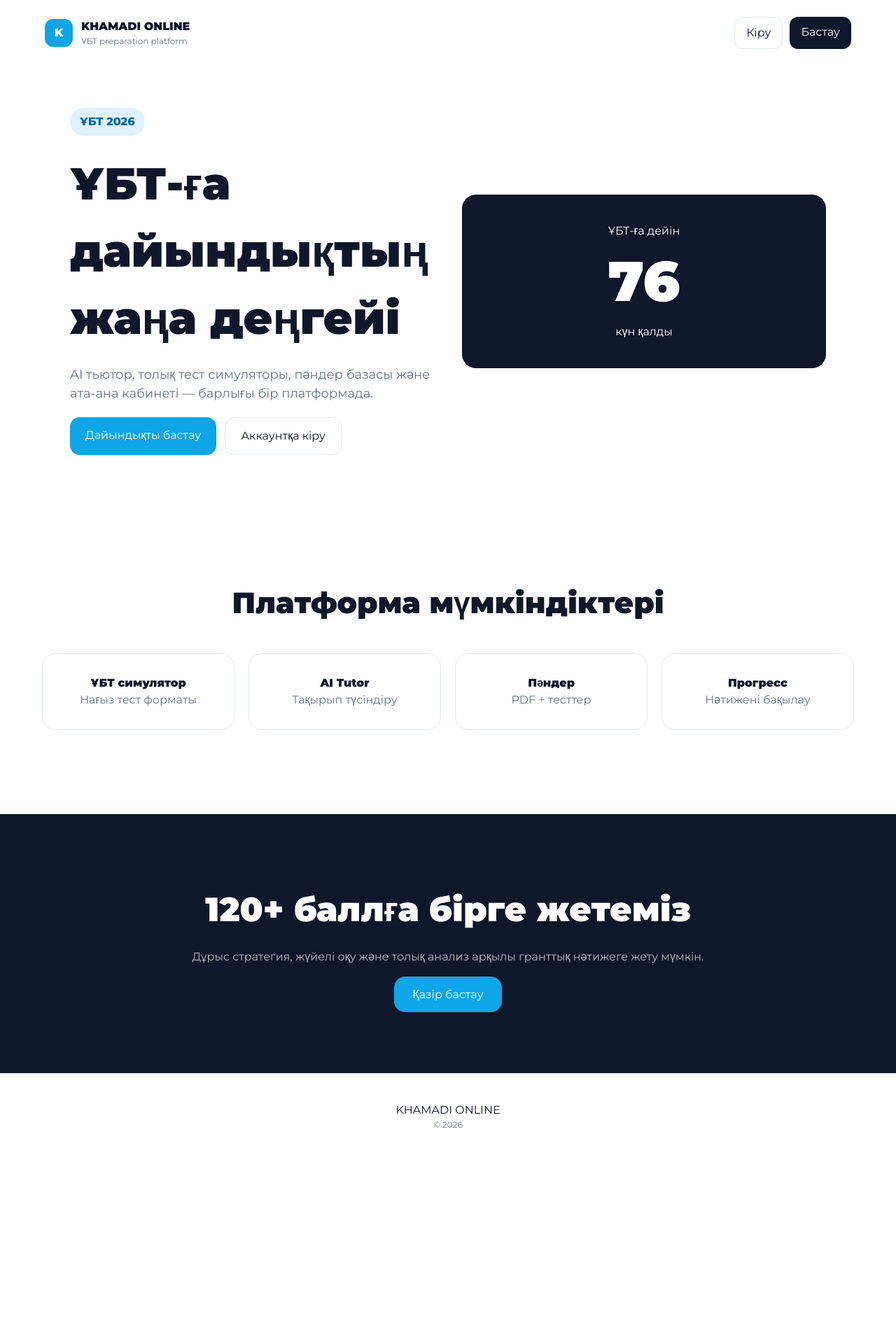
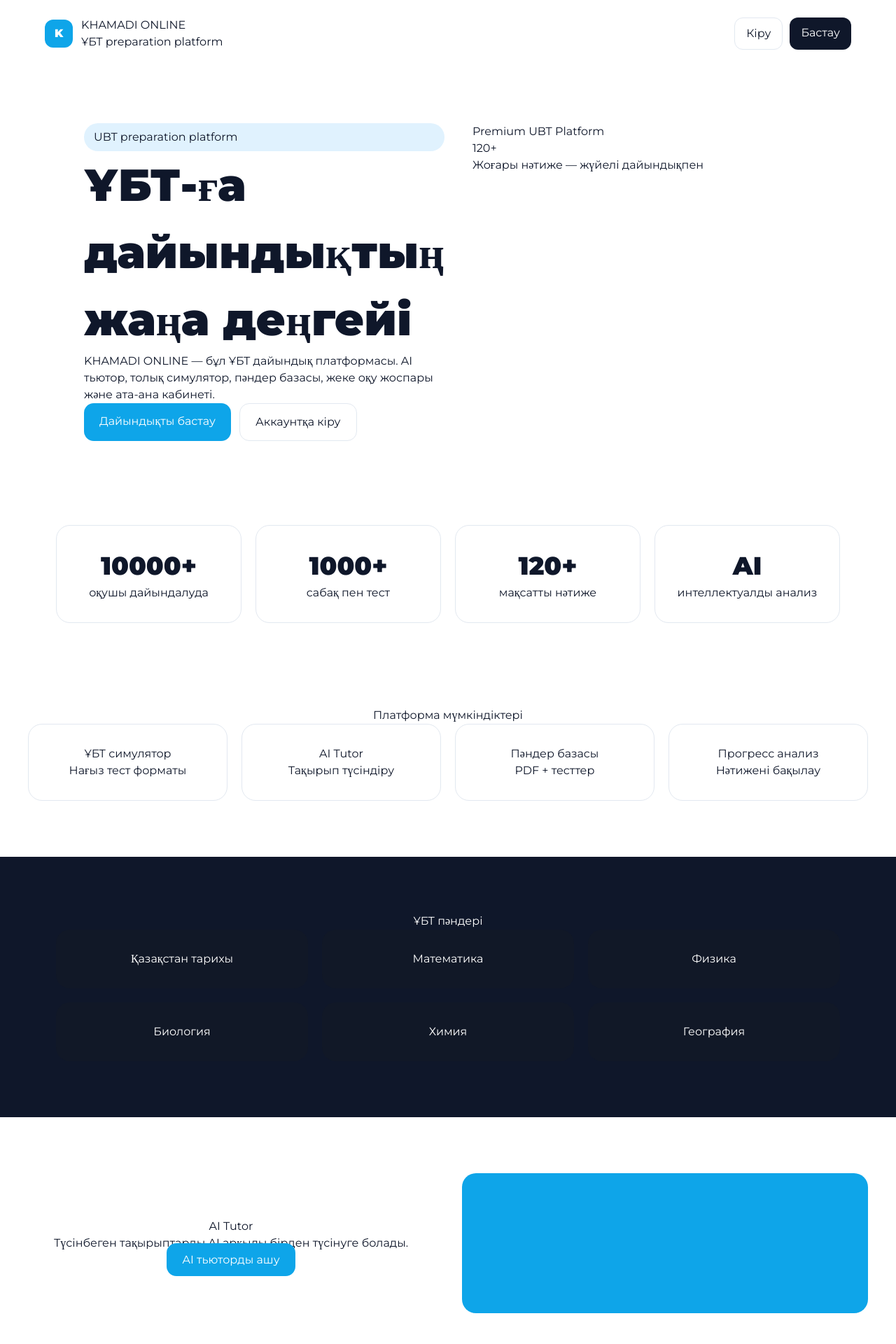
Before and after one commit to khamadi-online-288/khamadi-online, a Next.js app: page / in a window 1280 px wide. Shown: the top 1920 px of the page at 70% size. Before the commit the page ends 1656 px from the top, so only its background shows below. Built offline with nearby package versions, Linux system fonts and the light colour scheme.

Commit message:
landing page

```diff
--- a/app/page.tsx
+++ b/app/page.tsx
@@ -1,29 +1,48 @@
 'use client'
 
 import { motion } from 'framer-motion'
-import { useEffect, useState } from 'react'
-
-function getDaysToUBT() {
-  const target = new Date('2026-06-20T00:00:00')
-  const now = new Date()
-  const diff = target.getTime() - now.getTime()
-  return Math.max(0, Math.ceil(diff / (1000 * 60 * 60 * 24)))
-}
 
 export default function HomePage() {
-  const [days, setDays] = useState(0)
-
-  useEffect(() => {
-    setDays(getDaysToUBT())
-  }, [])
-
   return (
     <main style={s.page}>
 
-      {/* HEADER */}
+      <Header />
+
+      <Hero />
+
+      <Stats />
+
+      <Features />
+
+      <Subjects />
+
+      <AISection />
+
+      <Simulator />
+
+      <Universities />
+
+      <Parents />
+
+      <Testimonials />
+
+      <CTA />
+
+      <Footer />
+
+    </main>
+  )
+}
+
+/* ---------- HEADER ---------- */
+
+function Header(){
+return(
 <header style={s.header}>
-        <div style={s.logoBox}>
+
+<div style={s.logoWrap}>
 <div style={s.logo}>K</div>
+
 <div>
 <div style={s.logoTitle}>KHAMADI ONLINE</div>
 <div style={s.logoSub}>ҰБТ preparation platform</div>
@@ -34,17 +53,24 @@ export default function HomePage() {
 <a href="/login" style={s.navBtn}>Кіру</a>
 <a href="/register" style={s.navPrimary}>Бастау</a>
 </div>
+
 </header>
+)
+}
 
-      {/* HERO */}
+/* ---------- HERO ---------- */
+
+function Hero(){
+return(
 <section style={s.hero}>
 
 <motion.div
-          initial={{opacity:0, y:60}}
-          animate={{opacity:1, y:0}}
+initial={{opacity:0,y:60}}
+animate={{opacity:1,y:0}}
 transition={{duration:0.8}}
 >
-          <div style={s.badge}>ҰБТ 2026</div>
+
+<div style={s.badge}>UBT preparation platform</div>
 
 <h1 style={s.heroTitle}>
 ҰБТ-ға дайындықтың
@@ -52,97 +78,95 @@ export default function HomePage() {
 жаңа деңгейі
 </h1>
 
-          <p style={s.heroSub}>
-            AI тьютор, толық тест симуляторы,
-            пәндер базасы және ата-ана кабинеті —
-            барлығы бір платформада.
+<p style={s.heroText}>
+KHAMADI ONLINE — бұл ҰБТ дайындық платформасы.
+AI тьютор, толық симулятор, пәндер базасы,
+жеке оқу жоспары және ата-ана кабинеті.
 </p>
 
 <div style={s.heroButtons}>
 <a href="/register" style={s.primaryBtn}>Дайындықты бастау</a>
 <a href="/login" style={s.secondaryBtn}>Аккаунтқа кіру</a>
 </div>
+
 </motion.div>
 
-        <motion.div
-          initial={{opacity:0, scale:0.9}}
-          animate={{opacity:1, scale:1}}
-          transition={{duration:0.9}}
-          style={s.countCard}
-        >
-          <div style={s.countLabel}>ҰБТ-ға дейін</div>
-          <div style={s.countNumber}>{days}</div>
-          <div style={s.countSub}>күн қалды</div>
-        </motion.div>
+<div style={s.heroCard}>
+<div style={s.heroCardTitle}>Premium UBT Platform</div>
+<div style={s.heroCardBig}>120+</div>
+<div style={s.heroCardText}>
+Жоғары нәтиже — жүйелі дайындықпен
+</div>
+</div>
 
 </section>
+)
+}
 
-      {/* FEATURES */}
+/* ---------- STATS ---------- */
+
+function Stats(){
+return(
+<section style={s.statsSection}>
+
+<div style={s.statsGrid}>
+
+<Stat title="10000+" text="оқушы дайындалуда"/>
+
+<Stat title="1000+" text="сабақ пен тест"/>
+
+<Stat title="120+" text="мақсатты нәтиже"/>
+
+<Stat title="AI" text="интеллектуалды анализ"/>
+
+</div>
+
+</section>
+)
+}
+
+function Stat({title,text}:any){
+return(
+<div style={s.statCard}>
+<div style={s.statNumber}>{title}</div>
+<div style={s.statText}>{text}</div>
+</div>
+)
+}
+
+/* ---------- FEATURES ---------- */
+
+function Features(){
+return(
 <section style={s.section}>
-        <motion.h2
-          initial={{opacity:0,y:40}}
-          whileInView={{opacity:1,y:0}}
-          transition={{duration:0.6}}
-          viewport={{once:true}}
-          style={s.sectionTitle}
-        >
+
+<h2 style={s.sectionTitle}>
 Платформа мүмкіндіктері
-        </motion.h2>
+</h2>
 
 <div style={s.grid4}>
 
-          <Feature title="ҰБТ симулятор" text="Нағыз тест форматы" />
+<Feature title="ҰБТ симулятор" text="Нағыз тест форматы"/>
 
-          <Feature title="AI Tutor" text="Тақырып түсіндіру" />
+<Feature title="AI Tutor" text="Тақырып түсіндіру"/>
 
-          <Feature title="Пәндер" text="PDF + тесттер" />
+<Feature title="Пәндер базасы" text="PDF + тесттер"/>
 
-          <Feature title="Прогресс" text="Нәтижені бақылау" />
+<Feature title="Прогресс анализ" text="Нәтижені бақылау"/>
 
 </div>
-      </section>
-
-      {/* DARK SECTION */}
-      <section style={s.darkSection}>
-
-        <motion.h2
-          initial={{opacity:0}}
-          whileInView={{opacity:1}}
-          viewport={{once:true}}
-          style={s.darkTitle}
-        >
-          120+ баллға бірге жетеміз
-        </motion.h2>
-
-        <p style={s.darkText}>
-          Дұрыс стратегия, жүйелі оқу және толық анализ
-          арқылы гранттық нәтижеге жету мүмкін.
-        </p>
-
-        <a href="/register" style={s.ctaBtn}>
-          Қазір бастау
-        </a>
 
 </section>
-
-      {/* FOOTER */}
-      <footer style={s.footer}>
-        <div>KHAMADI ONLINE</div>
-        <div style={s.footerSub}>© 2026</div>
-      </footer>
-
-    </main>
 )
 }
 
-function Feature({title,text}:{title:string,text:string}) {
-  return (
+function Feature({title,text}:any){
+return(
 <motion.div
 initial={{opacity:0,y:40}}
 whileInView={{opacity:1,y:0}}
-      transition={{duration:0.5}}
 viewport={{once:true}}
-      style={s.feature}
+style={s.featureCard}
 >
 <div style={s.featureTitle}>{title}</div>
 <div style={s.featureText}>{text}</div>
@@ -150,177 +174,251 @@ function Feature({title,text}:{title:string,text:string}) {
 )
 }
 
+/* ---------- SUBJECTS ---------- */
+
+function Subjects(){
+return(
+<section style={s.darkSection}>
+
+<h2 style={s.darkTitle}>ҰБТ пәндері</h2>
+
+<div style={s.grid3}>
+
+<Subject title="Қазақстан тарихы"/>
+<Subject title="Математика"/>
+<Subject title="Физика"/>
+<Subject title="Биология"/>
+<Subject title="Химия"/>
+<Subject title="География"/>
+
+</div>
+
+</section>
+)
+}
+
+function Subject({title}:any){
+return <div style={s.subjectCard}>{title}</div>
+}
+
+/* ---------- AI ---------- */
+
+function AISection(){
+return(
+<section style={s.section}>
+
+<div style={s.split}>
+
+<div>
+<h2 style={s.sectionTitle}>AI Tutor</h2>
+
+<p style={s.sectionText}>
+Түсінбеген тақырыптарды AI арқылы
+бірден түсінуге болады.
+</p>
+
+<a href="/dashboard/ai-tutor" style={s.primaryBtn}>
+AI тьюторды ашу
+</a>
+
+</div>
+
+<div style={s.aiCard}/>
+</div>
+
+</section>
+)
+}
+
+/* ---------- SIMULATOR ---------- */
+
+function Simulator(){
+return(
+<section style={s.section}>
+
+<div style={s.split}>
+
+<div style={s.simCard}>140</div>
+
+<div>
+
+<h2 style={s.sectionTitle}>ҰБТ симуляторы</h2>
+
+<p style={s.sectionText}>
+Нағыз ҰБТ форматындағы тест.
+</p>
+
+<a href="/dashboard/simulator" style={s.primaryBtn}>
+Симулятор
+</a>
+
+</div>
+
+</div>
+
+</section>
+)
+}
+
+/* ---------- UNIVERSITIES ---------- */
+
+function Universities(){
+return(
+<section style={s.section}>
+
+<h2 style={s.sectionTitle}>Университеттер</h2>
+
+<p style={s.sectionText}>
+Платформа арқылы университеттер туралы
+ақпарат алуға болады.
+</p>
+
+</section>
+)
+}
+
+/* ---------- PARENTS ---------- */
+
+function Parents(){
+return(
+<section style={s.darkSection}>
+
+<h2 style={s.darkTitle}>Ата-ана кабинеті</h2>
+
+<p style={s.darkText}>
+Ата-аналар баланың прогресін көре алады.
+</p>
+
+<a href="/parent/login" style={s.primaryBtn}>
+Ата-ана кіруі
+</a>
+
+</section>
+)
+}
+
+/* ---------- TESTIMONIALS ---------- */
+
+function Testimonials(){
+return(
+<section style={s.section}>
+
+<h2 style={s.sectionTitle}>Пікірлер</h2>
+
+<div style={s.grid3}>
+
+<Testimonial name="Аружан" text="Платформа өте ыңғайлы."/>
+
+<Testimonial name="Нұрсұлтан" text="Симулятор жақсы."/>
+
+<Testimonial name="Айбек" text="AI тьютор көмектесті."/>
+
+</div>
+
+</section>
+)
+}
+
+function Testimonial({name,text}:any){
+return(
+<div style={s.testCard}>
+<div style={s.testText}>{text}</div>
+<div style={s.testName}>{name}</div>
+</div>
+)
+}
+
+/* ---------- CTA ---------- */
+
+function CTA(){
+return(
+<section style={s.cta}>
+
+<h2 style={s.ctaTitle}>
+ҰБТ-ға бірге дайындалайық
+</h2>
+
+<a href="/register" style={s.ctaBtn}>
+Қазір бастау
+</a>
+
+</section>
+)
+}
+
+/* ---------- FOOTER ---------- */
+
+function Footer(){
+return(
+<footer style={s.footer}>
+<div>KHAMADI ONLINE</div>
+<div style={s.footerSub}>© 2026</div>
+</footer>
+)
+}
+
 const s:any={
 
-page:{
-fontFamily:'Montserrat, sans-serif',
-background:'#FFFFFF'
-},
+page:{fontFamily:'Montserrat'},
 
-header:{
-maxWidth:1200,
-margin:'0 auto',
-padding:24,
-display:'flex',
-justifyContent:'space-between',
-alignItems:'center'
-},
+header:{maxWidth:1200,margin:'0 auto',padding:24,display:'flex',justifyContent:'space-between',alignItems:'center'},
 
-logoBox:{display:'flex',gap:12,alignItems:'center'},
+logoWrap:{display:'flex',gap:12,alignItems:'center'},
 
-logo:{
-width:40,
-height:40,
-borderRadius:12,
-background:'#0EA5E9',
-color:'#fff',
-display:'flex',
-alignItems:'center',
-justifyContent:'center',
-fontWeight:900
-},
-
-logoTitle:{fontWeight:900},
-logoSub:{fontSize:12,color:'#64748B'},
+logo:{width:40,height:40,borderRadius:12,background:'#0EA5E9',color:'#fff',display:'flex',alignItems:'center',justifyContent:'center',fontWeight:900},
 
 nav:{display:'flex',gap:10},
 
-navBtn:{
-padding:'10px 16px',
-border:'1px solid #E2E8F0',
-borderRadius:12
-},
+navBtn:{padding:'10px 16px',border:'1px solid #E2E8F0',borderRadius:12},
 
-navPrimary:{
-padding:'10px 16px',
-borderRadius:12,
-background:'#0F172A',
-color:'#fff'
-},
+navPrimary:{padding:'10px 16px',borderRadius:12,background:'#0F172A',color:'#fff'},
 
-hero:{
-maxWidth:1200,
-margin:'0 auto',
-padding:60,
-display:'grid',
-gridTemplateColumns:'1fr 1fr',
-gap:40,
-alignItems:'center'
-},
+hero:{maxWidth:1200,margin:'0 auto',padding:80,display:'grid',gridTemplateColumns:'1fr 1fr',gap:40},
 
-badge:{
-background:'#E0F2FE',
-padding:'8px 14px',
-borderRadius:999,
-color:'#0369A1',
-fontWeight:800,
-width:'fit-content'
-},
+badge:{background:'#E0F2FE',padding:'8px 14px',borderRadius:999},
 
-heroTitle:{
-fontSize:64,
-fontWeight:900,
-margin:'20px 0'
-},
+heroTitle:{fontSize:64,fontWeight:900},
 
-heroSub:{
-fontSize:18,
-color:'#64748B'
-},
+heroButtons:{display:'flex',gap:12},
 
-heroButtons:{
-display:'flex',
-gap:12,
-marginTop:20
-},
+primaryBtn:{padding:'14px 22px',background:'#0EA5E9',borderRadius:14,color:'#fff'},
 
-primaryBtn:{
-padding:'14px 22px',
-background:'#0EA5E9',
-color:'#fff',
-borderRadius:14
-},
+secondaryBtn:{padding:'14px 22px',border:'1px solid #E2E8F0',borderRadius:14},
 
-secondaryBtn:{
-padding:'14px 22px',
-border:'1px solid #E2E8F0',
-borderRadius:14
-},
+statsSection:{maxWidth:1200,margin:'0 auto',padding:40},
 
-countCard:{
-background:'#0F172A',
-color:'#fff',
-borderRadius:20,
-padding:40,
-textAlign:'center'
-},
+statsGrid:{display:'grid',gridTemplateColumns:'repeat(4,1fr)',gap:20},
 
-countNumber:{
-fontSize:80,
-fontWeight:900
-},
+statCard:{padding:30,border:'1px solid #E2E8F0',borderRadius:20,textAlign:'center'},
 
-section:{
-maxWidth:1200,
-margin:'100px auto',
-padding:20,
-textAlign:'center'
-},
+statNumber:{fontSize:36,fontWeight:900},
 
-sectionTitle:{
-fontSize:42,
-fontWeight:900,
-marginBottom:40
-},
+section:{maxWidth:1200,margin:'80px auto',textAlign:'center'},
 
-grid4:{
-display:'grid',
-gridTemplateColumns:'repeat(4,1fr)',
-gap:20
-},
+grid4:{display:'grid',gridTemplateColumns:'repeat(4,1fr)',gap:20},
 
-feature:{
-padding:30,
-borderRadius:20,
-border:'1px solid #E2E8F0'
-},
+grid3:{display:'grid',gridTemplateColumns:'repeat(3,1fr)',gap:20},
 
-featureTitle:{fontWeight:900},
-featureText:{color:'#64748B'},
+featureCard:{padding:30,border:'1px solid #E2E8F0',borderRadius:20},
 
-darkSection:{
-background:'#0F172A',
-color:'#fff',
-padding:100,
-textAlign:'center'
-},
+darkSection:{background:'#0F172A',color:'#fff',padding:80,textAlign:'center'},
 
-darkTitle:{
-fontSize:48,
-fontWeight:900,
-marginBottom:20
-},
+subjectCard:{padding:30,background:'#111827',borderRadius:20},
 
-darkText:{
-color:'rgba(255,255,255,0.7)',
-marginBottom:30
-},
+split:{display:'grid',gridTemplateColumns:'1fr 1fr',gap:40,alignItems:'center'},
 
-ctaBtn:{
-padding:'16px 26px',
-background:'#0EA5E9',
-borderRadius:16
-},
+aiCard:{height:200,background:'#0EA5E9',borderRadius:20},
 
-footer:{
-padding:40,
-textAlign:'center',
-borderTop:'1px solid #E2E8F0'
-},
+simCard:{height:200,background:'#111827',color:'#fff',borderRadius:20,display:'flex',alignItems:'center',justifyContent:'center',fontSize:60},
 
-footerSub:{
-fontSize:12,
-color:'#64748B'
-}
+cta:{padding:100,textAlign:'center'},
+
+ctaTitle:{fontSize:48,fontWeight:900},
+
+ctaBtn:{padding:'16px 26px',background:'#0EA5E9',borderRadius:16,color:'#fff'},
+
+footer:{padding:40,textAlign:'center',borderTop:'1px solid #E2E8F0'},
+
+footerSub:{fontSize:12,color:'#64748B'}
 
 }
```
Lines whose indentation alone changed are shown as unchanged.
